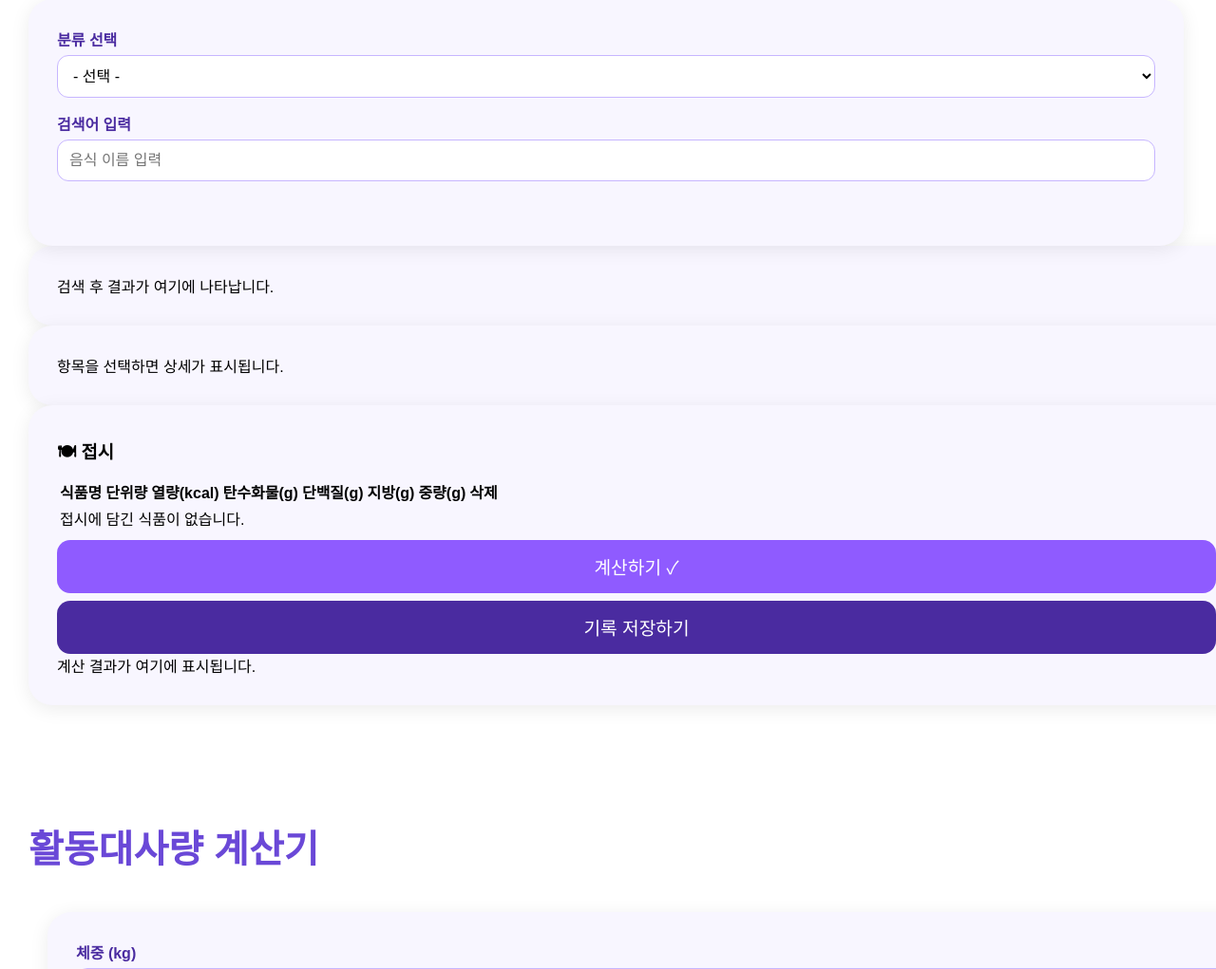
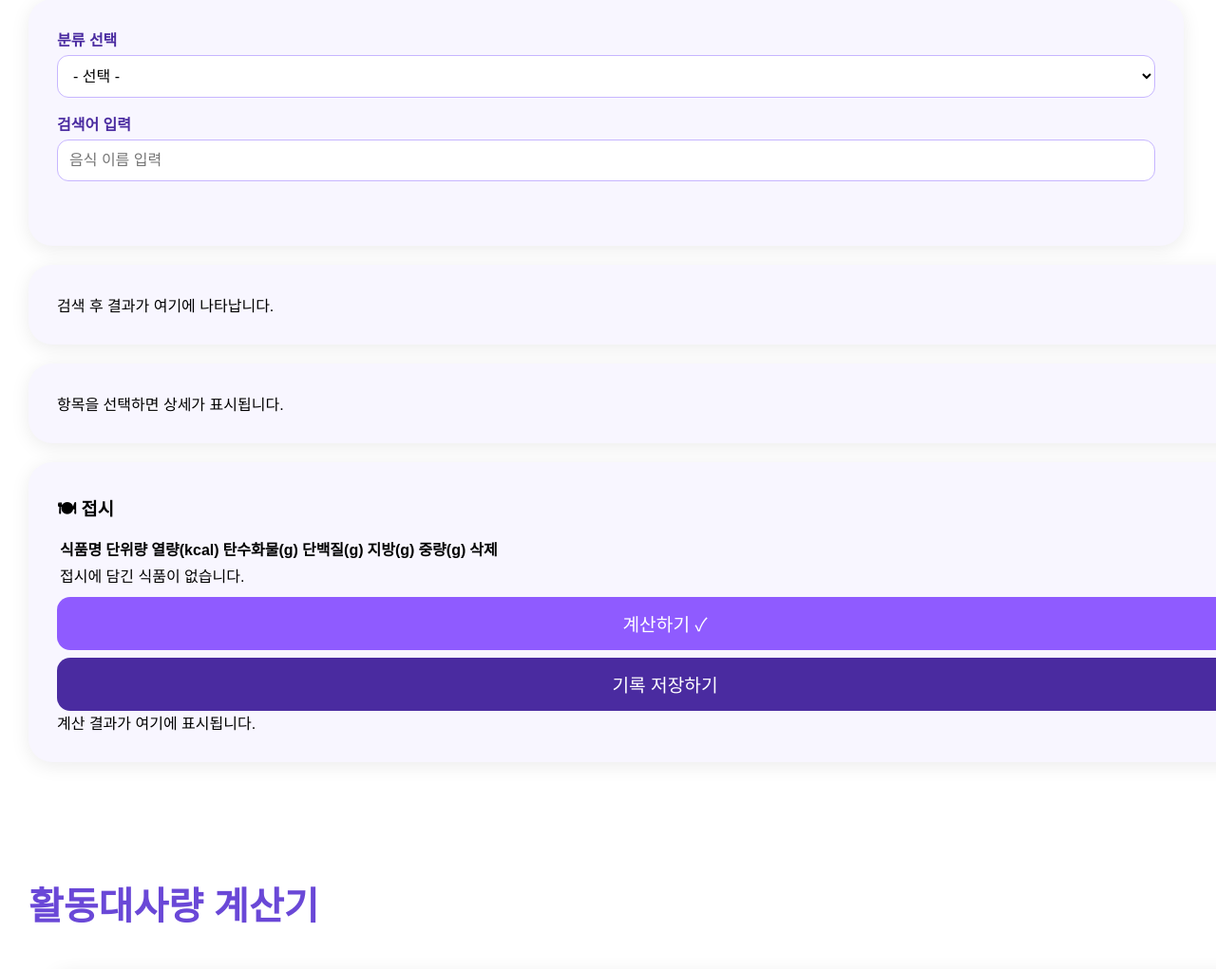
Before and after one commit to hyunji0o0/web_termproject, a PHP site: page /home.html in a window 1280 px wide. Shown: the part 1843-2864 px from the top of the page at 95% size. Run offline with PHP 8.4, Linux system fonts and the light colour scheme.

Commit message:
영양성분 칸 가로 길이 수정

```diff
--- a/front/style.css
+++ b/front/style.css
@@ -388,6 +388,13 @@ body.main-page {
     box-shadow: 0 4px 20px rgba(0,0,0,0.08);
 }
 
+.nutrition-layout .panel {
+    width: 100%;
+    max-width: 1300px;
+    margin-top: 20px;
+
+}
+
 #activity-section {
     margin-top: 120px;
 }
```
